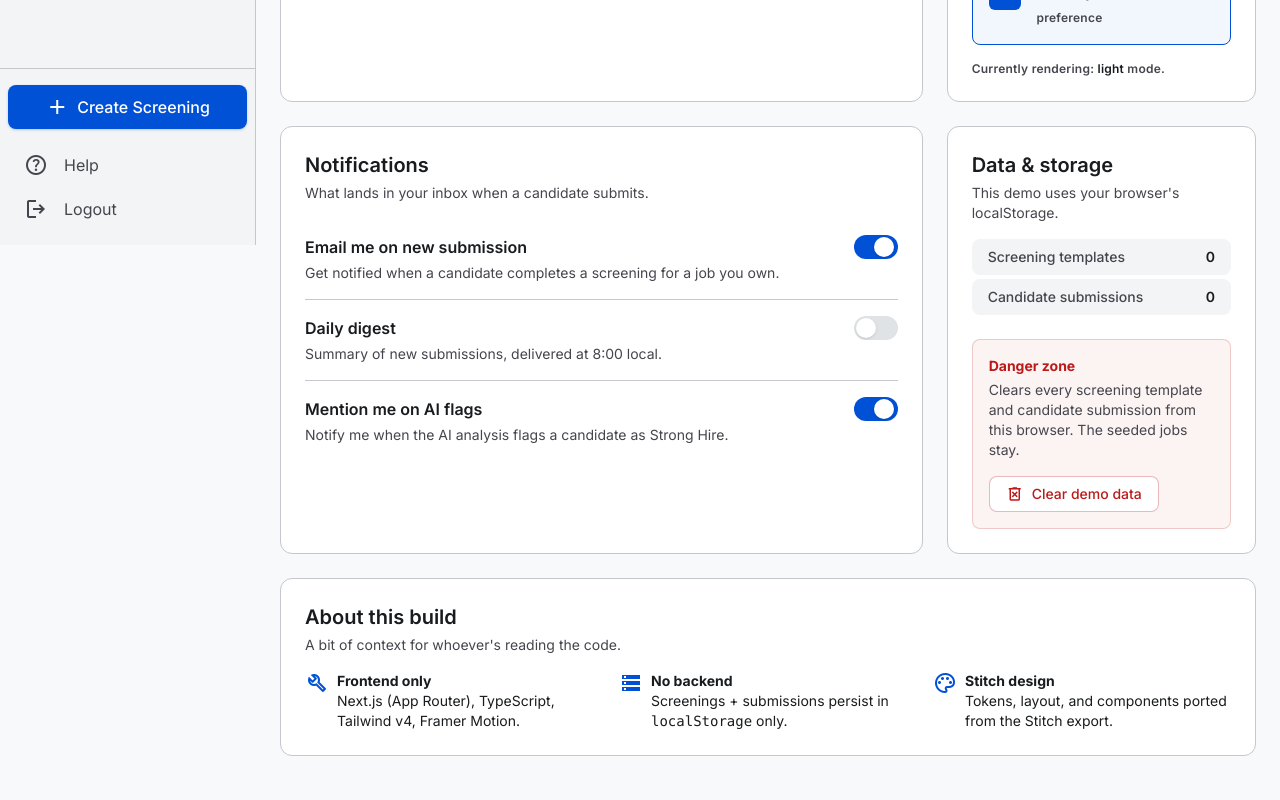
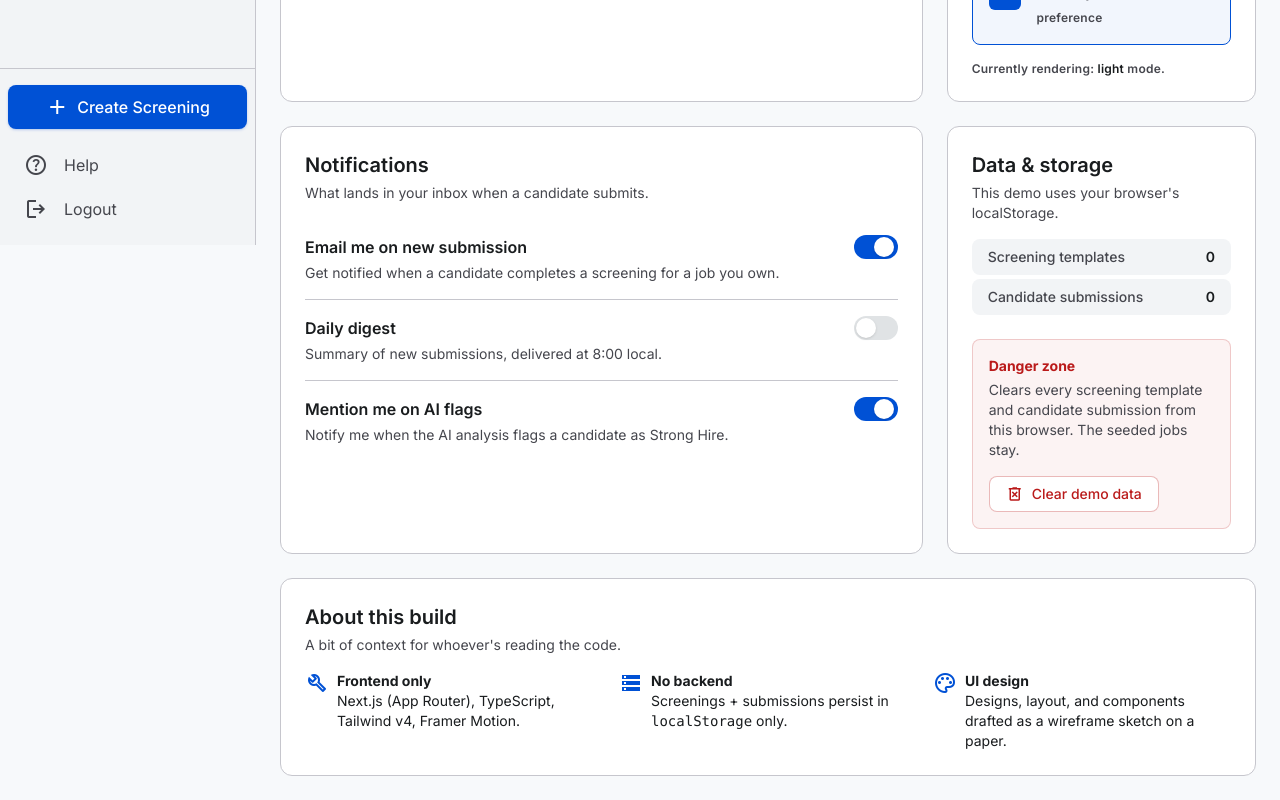
Before and after one commit to Gabby-Tech1/phone-screening, a Next.js app: page /settings in a window 1280 px wide. Shown: the part 555-1355 px from the top of the page. Built offline with nearby package versions, Linux system fonts and the light colour scheme.

Commit message:
Fix(UI): Update description in settings view to reflect accurate design terminology

```diff
--- a/app/settings/settings-view.tsx
+++ b/app/settings/settings-view.tsx
@@ -248,8 +248,8 @@ export function SettingsView() {
             <li className="flex items-start gap-sm">
               <Icon name="palette" className="text-secondary" />
               <span>
-                <strong className="block text-on-surface">Stitch design</strong>
-                Tokens, layout, and components ported from the Stitch export.
+                <strong className="block text-on-surface">UI design</strong>
+                Designs, layout, and components drafted as a wireframe sketch on a paper.
               </span>
             </li>
           </ul>
```
